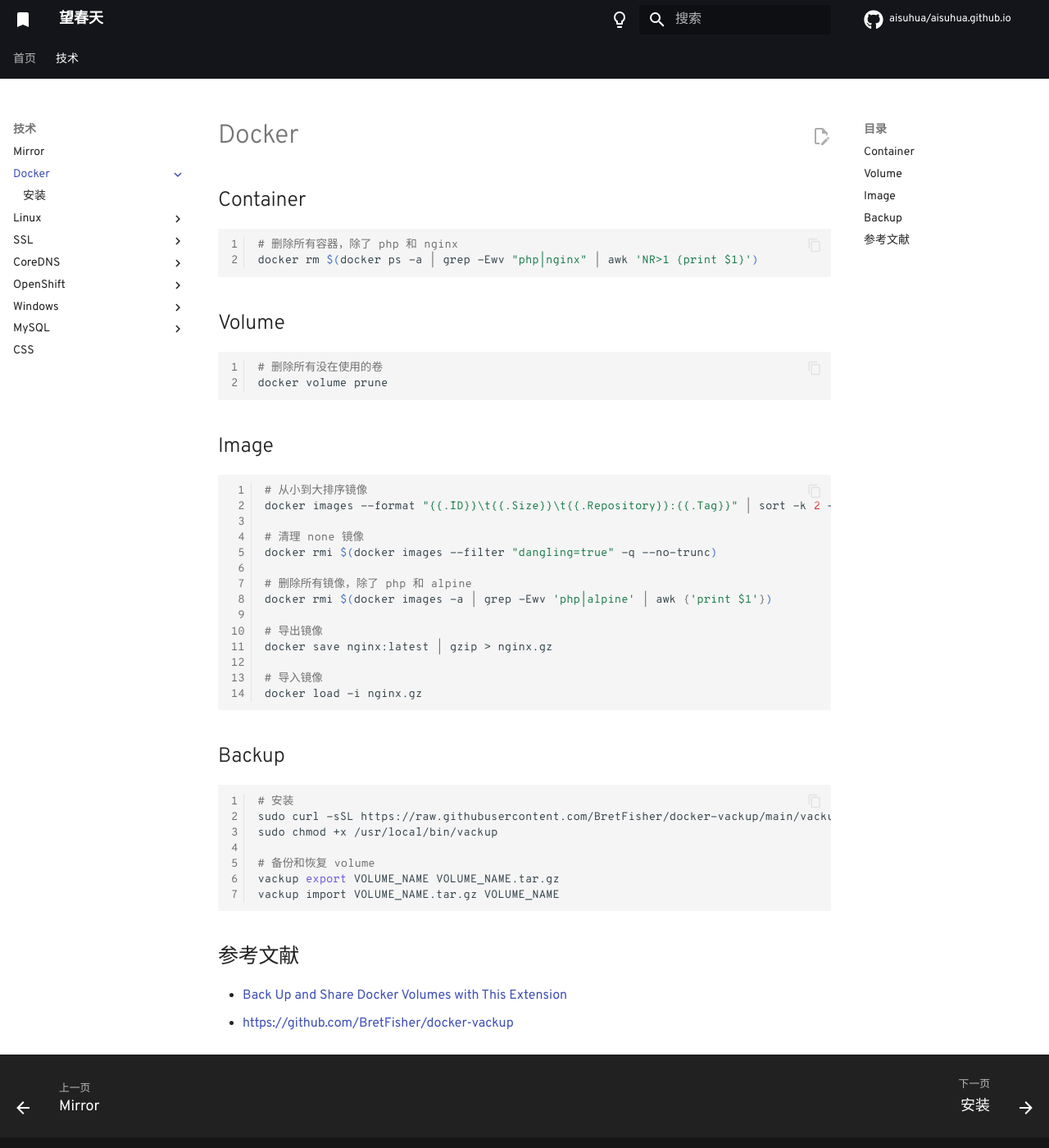
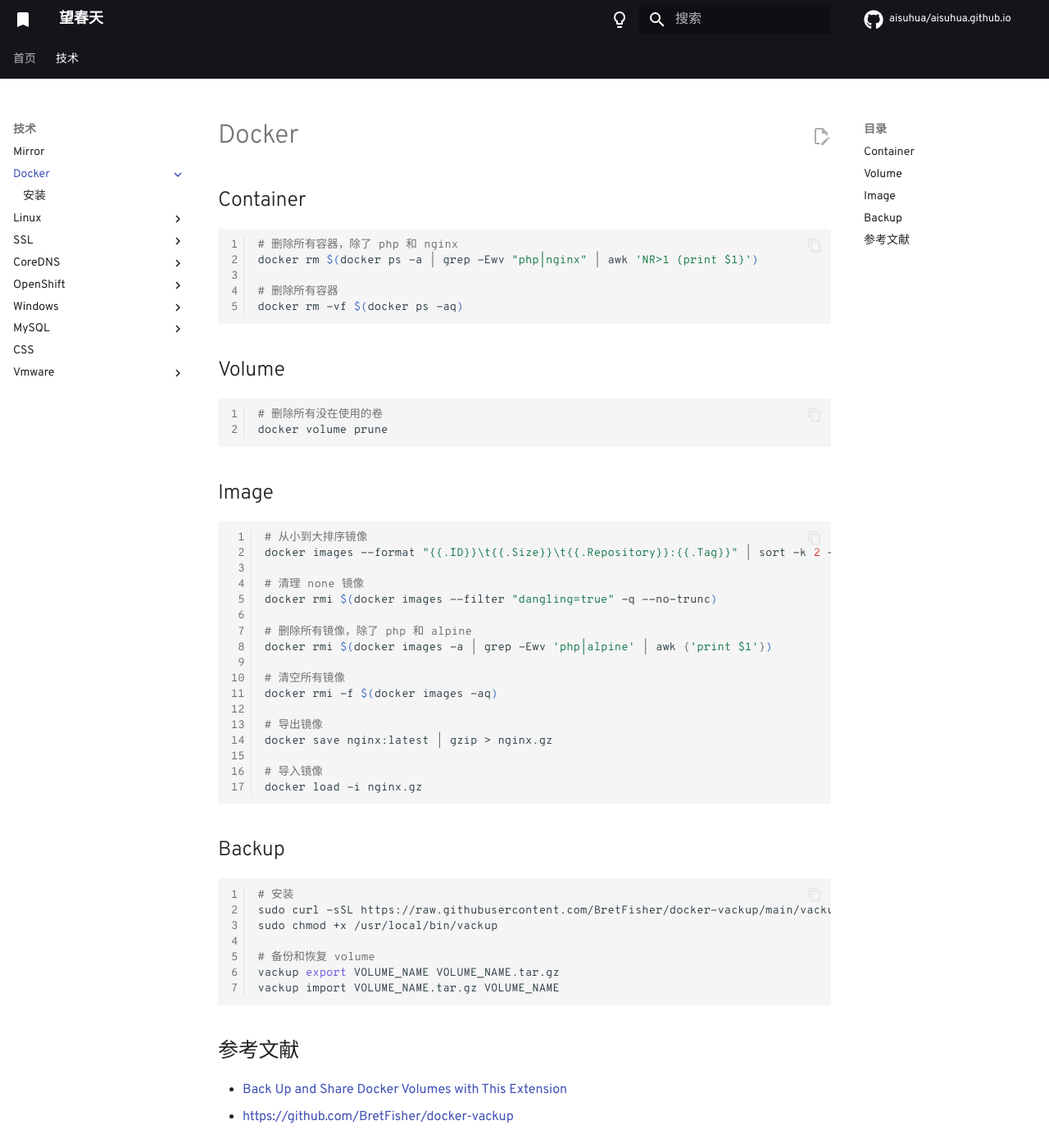
Before and after one commit to aisuhua/aisuhua.github.io, an MkDocs documentation site: the page built from docs/docker/index.md, in a window 1280 px wide and 1400 px high. Shown: the whole window at 82% size. Built offline with MkDocs 1.6.1 and Material for MkDocs 9.7.7, drawn with Linux system fonts in a browser that asks for light colours; comment, search, counter and statistics services are not loaded.

Commit message:
add vmware

````diff
--- a/docs/docker/index.md
+++ b/docs/docker/index.md
@@ -5,6 +5,9 @@
 ```sh
 # 删除所有容器，除了 php 和 nginx
 docker rm $(docker ps -a | grep -Ewv "php|nginx" | awk 'NR>1 {print $1}')
+
+# 删除所有容器
+docker rm -vf $(docker ps -aq)
 ```
 
 ## Volume
@@ -25,6 +28,9 @@
 
 # 删除所有镜像，除了 php 和 alpine
 docker rmi $(docker images -a | grep -Ewv 'php|alpine' | awk {'print $1'})
+
+# 清空所有镜像
+docker rmi -f $(docker images -aq)
 
 # 导出镜像
 docker save nginx:latest | gzip > nginx.gz
--- a/mkdocs.yml
+++ b/mkdocs.yml
@@ -145,3 +145,5 @@
       - 修改字符集为 utf8mb4: mysql/utf8mb4.md
     - CSS:
       - CSS: css/index.md
+    - Vmware:
+      - 常见问题: vmware/faq.md
````
Also changed, not shown: docs/vmware/faq.md (added, +11 -0 lines).
